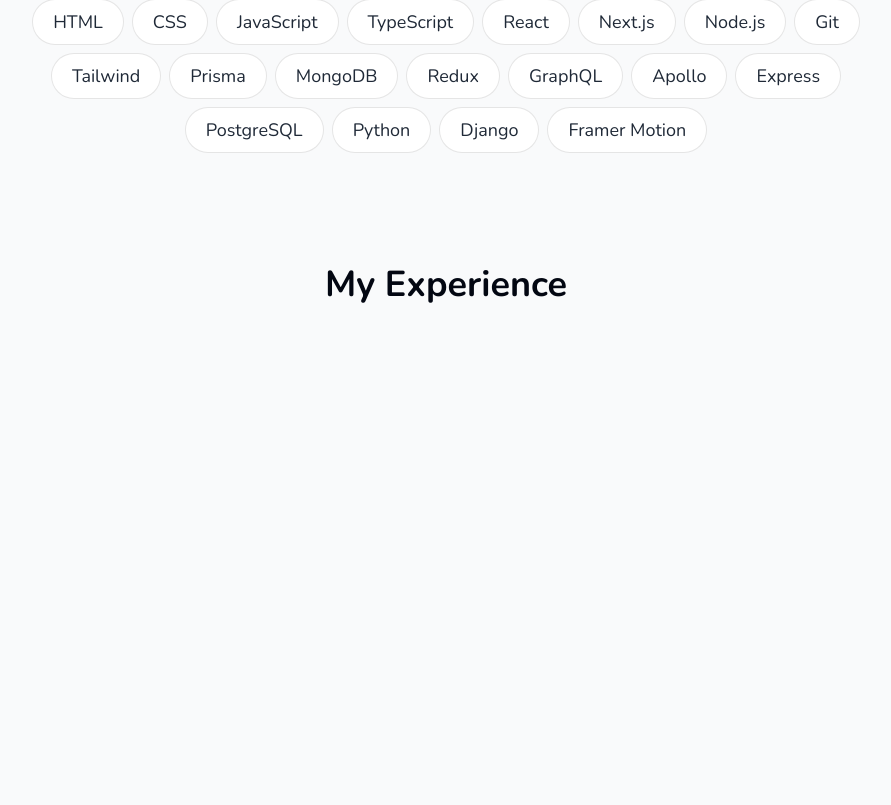
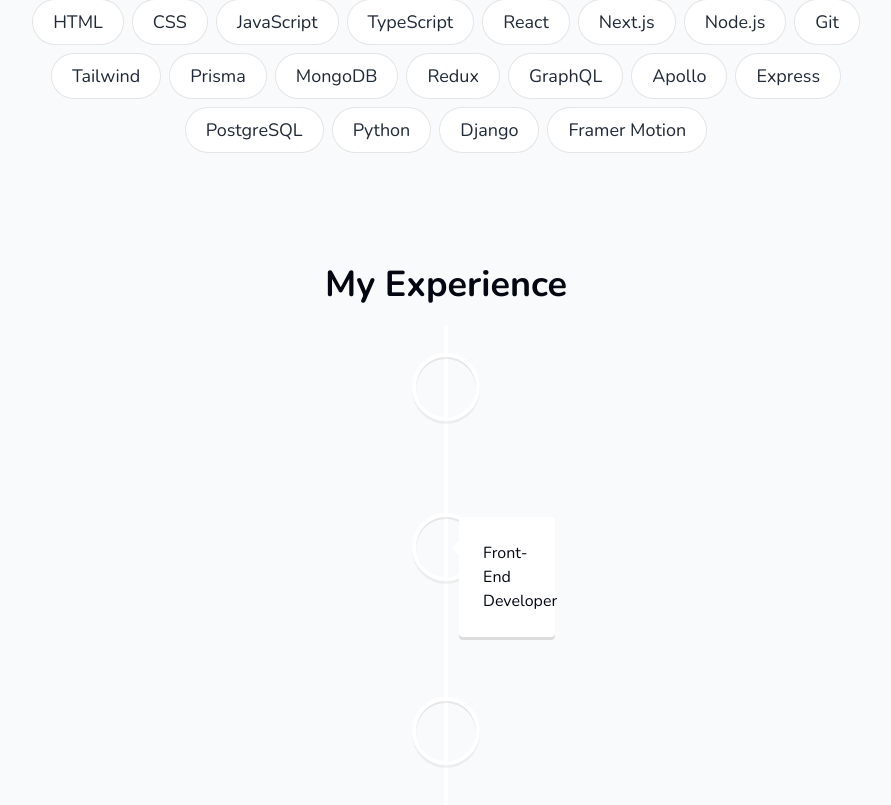
Before and after one commit to femiabimbola/next-portfolio, a Next.js app: page / in a window 1280 px wide. Shown: the part 2611-3416 px from the top of the page, without its empty margins (194-1085 px from the left). Before the commit the page ends 2936 px from the top, so only its background shows below. Built offline with nearby package versions, Linux system fonts and the light colour scheme.

Commit message:
working on the experience

```diff
--- a/components/experience.tsx
+++ b/components/experience.tsx
@@ -1,9 +1,26 @@
+import React from "react";
 import SectionHeading from "@/components/section-heading";
+import {experiencesData} from "@/lib/data";
+import {
+  VerticalTimeline,
+  VerticalTimelineElement,
+} from "react-vertical-timeline-component";
+import "react-vertical-timeline-component/style.min.css";
 
 const Experince = () => {
   return (
     <section>
       <SectionHeading> My Experience</SectionHeading>
+      <VerticalTimeline>
+        {/* Dont use key on third party component */}
+        {experiencesData.map((experienceItem, index) => (
+          <React.Fragment key={index}>
+            <VerticalTimelineElement>
+              <h3>{experienceItem.title}</h3>
+            </VerticalTimelineElement>
+          </React.Fragment>
+        ))}
+      </VerticalTimeline>
     </section>
   );
 };
--- a/package.json
+++ b/package.json
@@ -24,5 +24,8 @@
     "react-vertical-timeline-component": "^3.6.0",
     "tailwindcss": "3.3.3",
     "typescript": "5.2.2"
+  },
+  "devDependencies": {
+    "@types/react-vertical-timeline-component": "^3.3.6"
   }
 }
```
Also changed, not shown: 1 other file (tests, documents, lock files or other folders).
